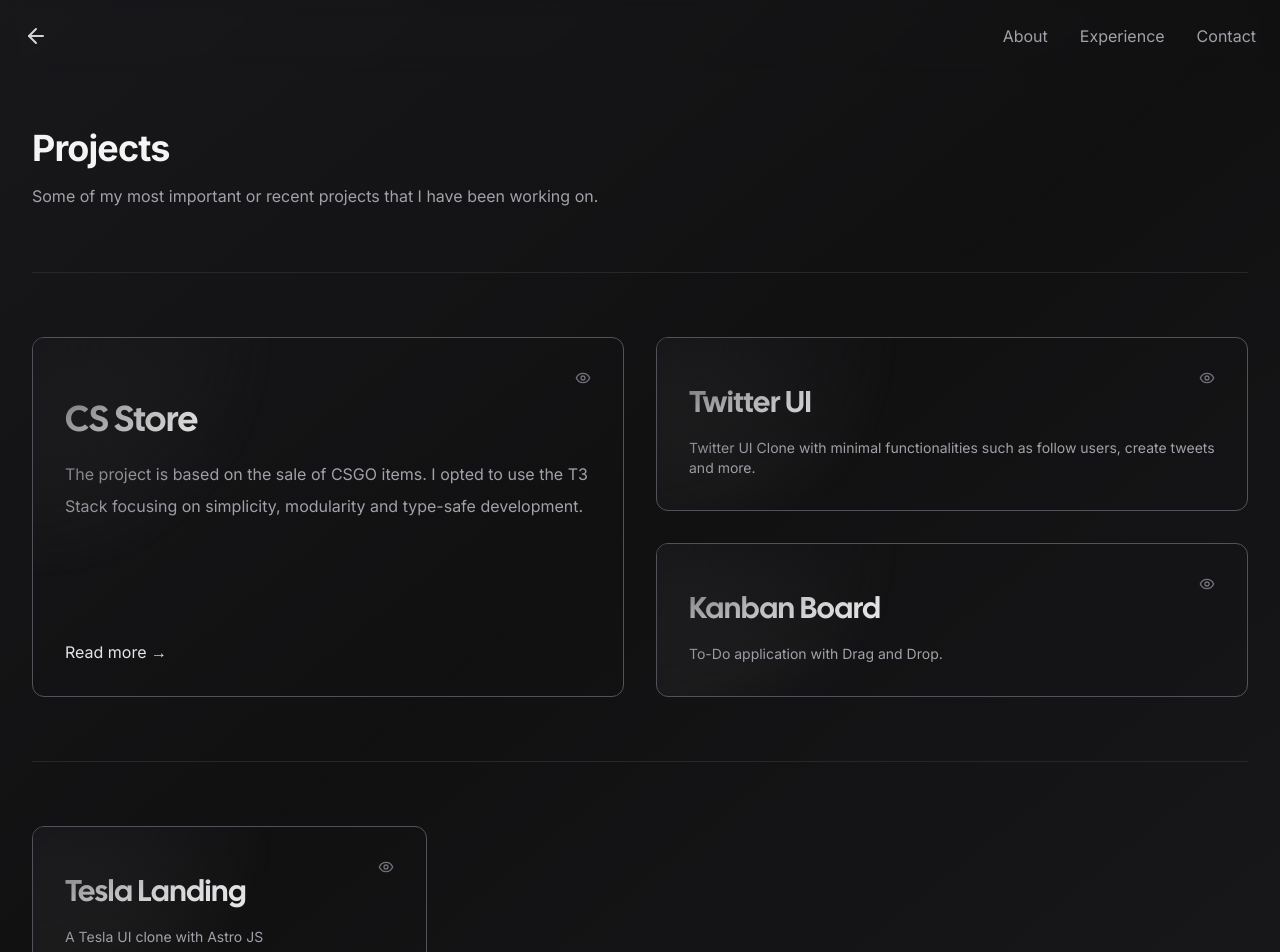
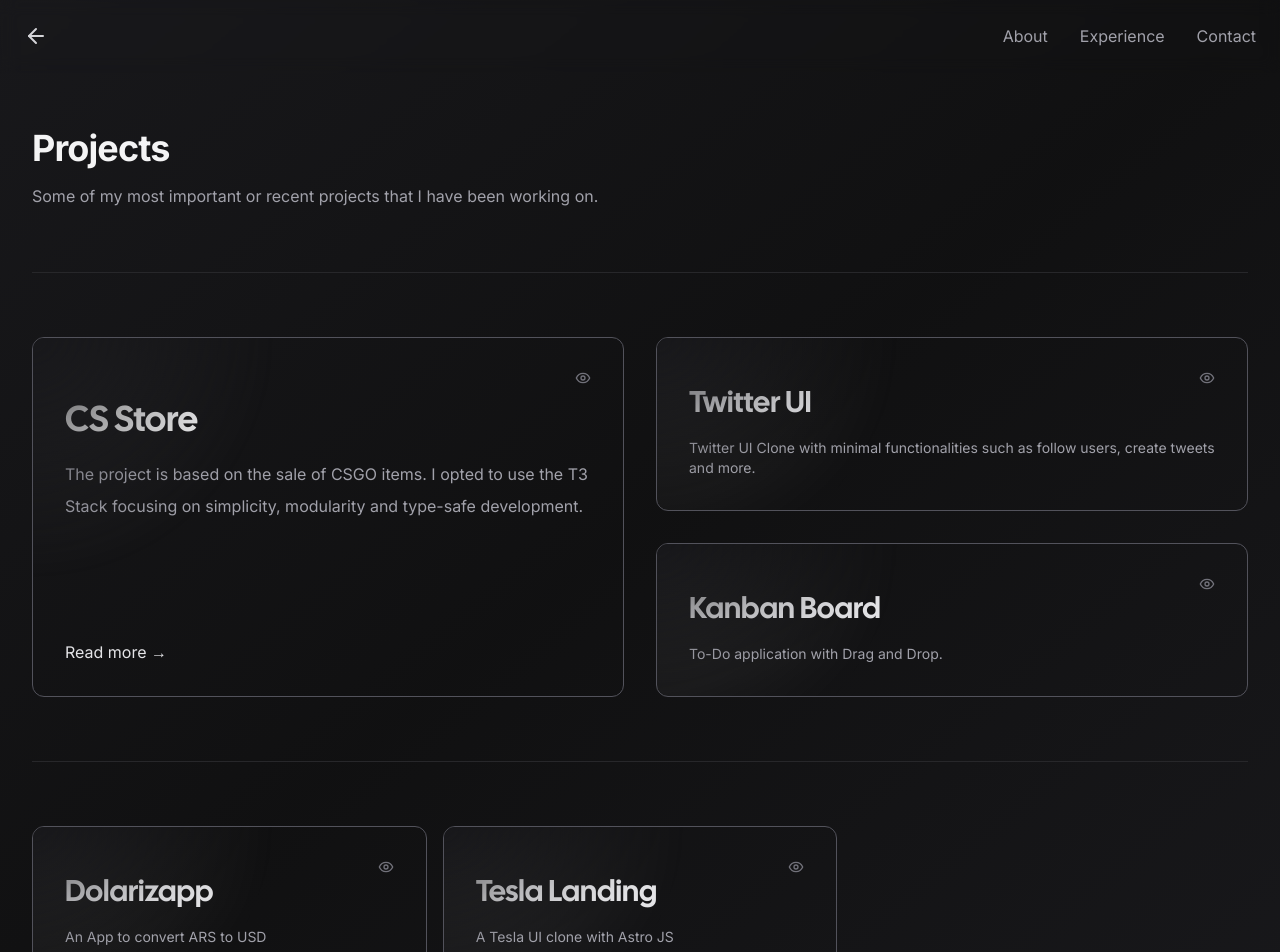
Before and after one commit to Santipac/Portfolio, a Next.js app: page /en/projects in a window 1280 px wide. Shown: the top 952 px of the page. Built offline with nearby package versions, Linux system fonts and the light colour scheme; what tailwindcss-debug-screens would draw is missing.

Commit message:
changing some information about me and adding dolarizapp to my projects

```diff
--- a/constants/projects.ts
+++ b/constants/projects.ts
@@ -3,6 +3,7 @@
 import Twitter_Image from '../public/images/Twitter_Image.png';
 import Kanban_Image from '../public/images/Kanban_Image.png';
 import Tesla_Image from '../public/images/Tesla_Image.png';
+import Dolarizapp_Image from '../public/images/Dolarizapp_Image.png';
 
 interface ProjectsContent {
   en: IProject[];
@@ -80,6 +81,28 @@
       ],
       url: 'https://kanbanclone.vercel.app/',
       repository: 'https://github.com/Santipac/KanbanBoard',
+    },
+    {
+      slug: 'dolarizapp',
+      title: 'Dolarizapp',
+      brief: 'An App to convert ARS to USD',
+      image: Dolarizapp_Image,
+      description:
+        'An app where you will find different quotes with information about them. Designed only for Argentines, those who suffer every day by the devaluation of our currency. You can insert the amount you want, seeing its value in dollars with the different quotes. Some quotes have additional information about them.',
+      stack: [
+        'React js',
+        'Typescript',
+        'TailwindCSS',
+        'Framer Motion',
+        'React Query',
+        'Storybook',
+        'Vite js',
+        'pnpm',
+        'React Router Dom',
+        'Figma',
+      ],
+      url: 'https://dolarizapp.vercel.app/',
+      repository: 'https://github.com/Santipac/Dolarizapp',
     },
     {
       slug: 'tesla',
@@ -165,6 +188,28 @@
       repository: 'https://github.com/Santipac/KanbanBoard',
     },
     {
+      slug: 'dolarizapp',
+      title: 'Dolarizapp',
+      brief: 'Una app donde convertir tus pesos a dólares.',
+      image: Dolarizapp_Image,
+      description:
+        'Una app donde encontrarás distintas cotizaciones con información de las mismas Pensada unicamente para los Argentinos, los que sufrimos todos los días por la devaluación de nuestra moneda. Podes insertar el monto que quieras, viendo su valor en dolares con las distintas cotizaciones. Algunas cotizaciones poseen información adicional sobre ellas.',
+      stack: [
+        'React js',
+        'Typescript',
+        'TailwindCSS',
+        'Framer Motion',
+        'React Query',
+        'Storybook',
+        'Vite js',
+        'pnpm',
+        'React Router Dom',
+        'Figma',
+      ],
+      url: 'https://dolarizapp.vercel.app/',
+      repository: 'https://github.com/Santipac/Dolarizapp',
+    },
+    {
       slug: 'tesla',
       title: 'Tesla Landing',
       brief: 'Landing Page de Tesla hecha con Astro JS',
--- a/translations/en.json
+++ b/translations/en.json
@@ -7,7 +7,7 @@
         "profession": "Frontend Developer",
         "imageAlt": "Picture of Santiago",
         "firstParagraph": "I'm passionate about everything related to technology and innovation. I've worked using agile methodologies such as Scrum or Kanban in different work environments.",
-        "secondParagraph": "I'm currently learning about technologies such as tRPC, NextJS. Also I'm taking a course of UX / UI Design."
+        "secondParagraph": "I'm currently learning SQL. Also I'm taking a course of Data Structures and Algorithms with JavaScript."
     },
     "experience": {
         "title": "Experience"
--- a/translations/es.json
+++ b/translations/es.json
@@ -7,7 +7,7 @@
         "profession": "Desarrollador Frontend",
         "imageAlt": "Foto de Santiago",
         "firstParagraph": "Me apasiona todo sobre sobre tecnología e innovación. He trabajado utilizando metodologías ágiles en distintos ambientes de trabajo.",
-        "secondParagraph": "Actualmente estoy aprendiendo sobre tecnologías como tRPC, NextJS. Además estoy tomando un curso de UX / UI."
+        "secondParagraph": "Actualmente estoy aprendiendo SQL con PostgreSQL. Además estoy tomando un curso de Estructuras de Datos y Algoritmos."
     },
     "experience": {
         "title": "Experiencia"
```
Also changed, not shown: public/images/Dolarizapp_Image.png (added), public/images/Store_Image.png.
